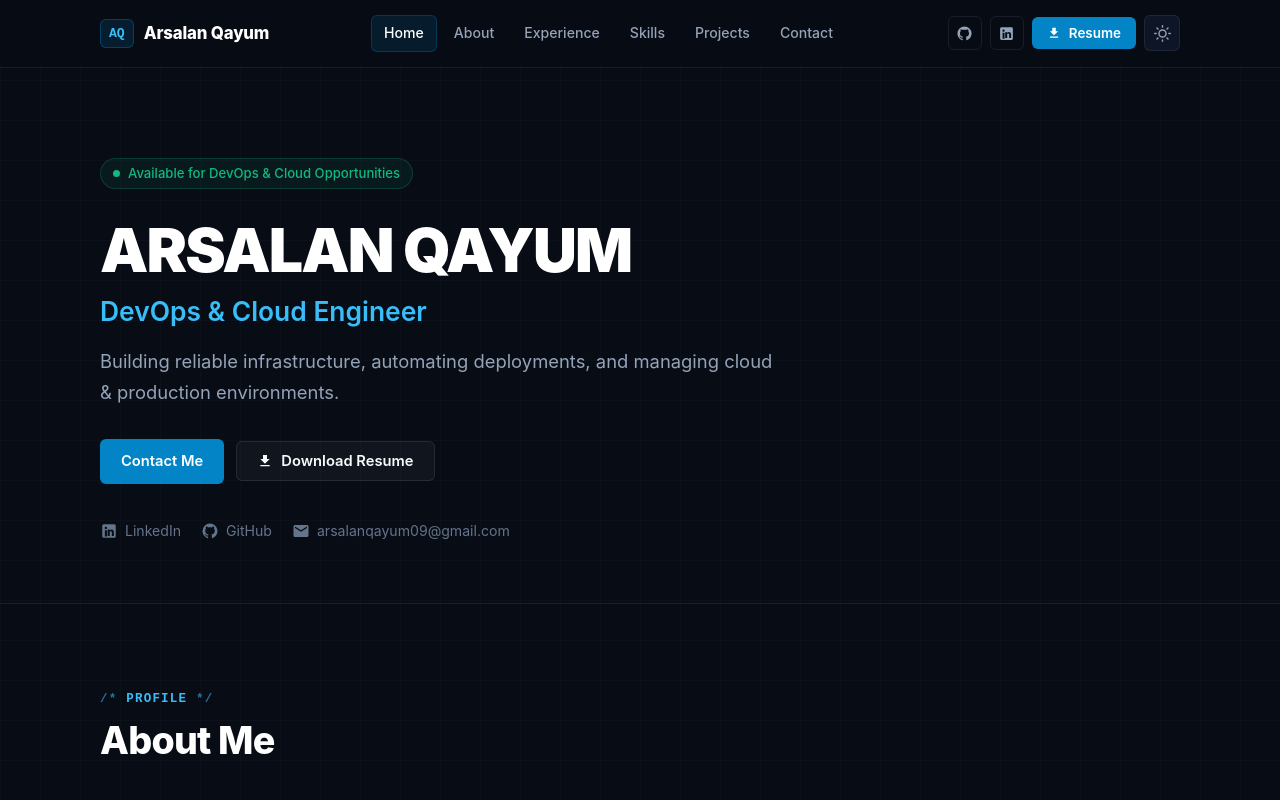
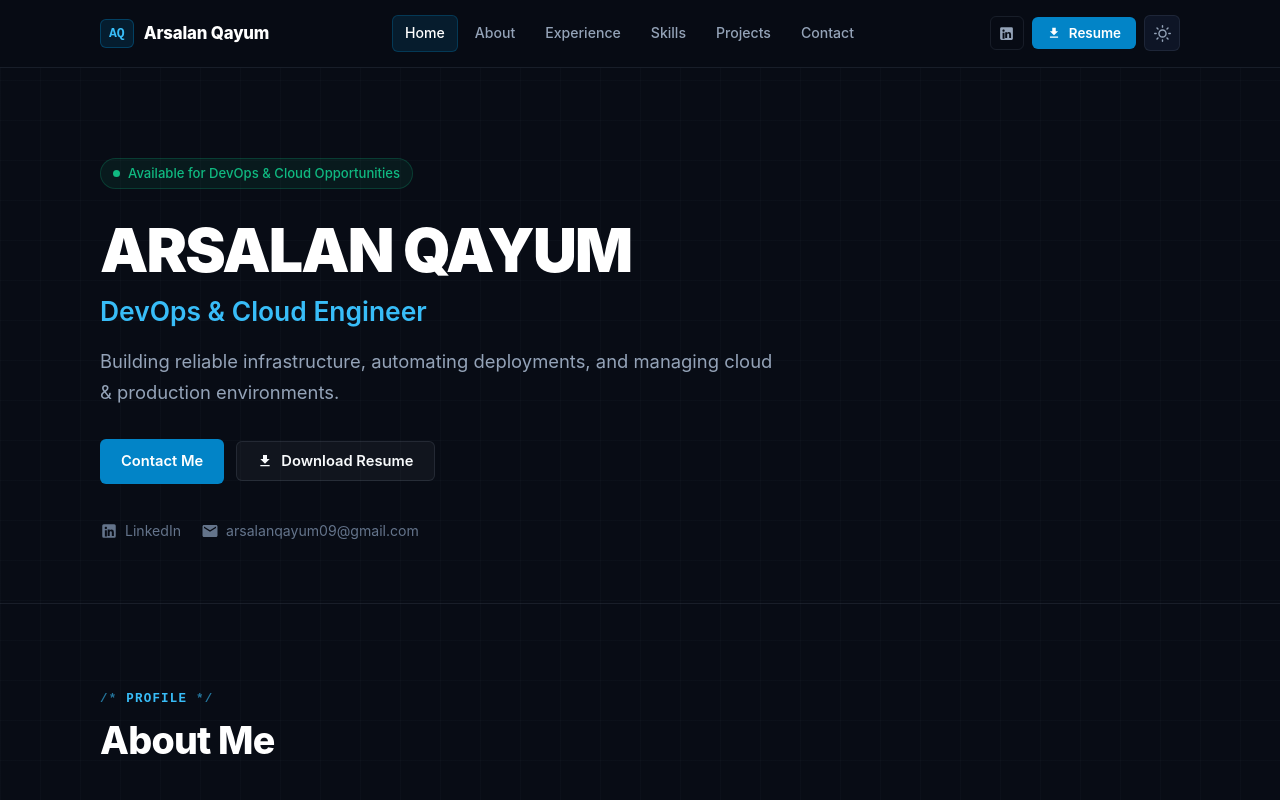
Before and after one commit to ArsalanQayum1/arsalan-portfolio, a Next.js app: page / in a window 1280 px wide. Shown: the top 800 px of the page. Built offline with nearby package versions, Linux system fonts and the light colour scheme.

Commit message:
feat: remove GitHub link and logo across navbar, hero, and project sections

```diff
--- a/components/Hero.jsx
+++ b/components/Hero.jsx
@@ -36,12 +36,6 @@ export default function Hero() {
               </svg>
               <span>LinkedIn</span>
             </a>
-            <a href="https://github.com/ArsalanQayum1" target="_blank" rel="noopener noreferrer" className="hero-social-link" title="GitHub Profile">
-              <svg width="18" height="18" viewBox="0 0 24 24" fill="currentColor">
-                <path d="M12 2A10 10 0 0 0 2 12c0 4.42 2.87 8.17 6.84 9.5.5.08.66-.23.66-.5v-1.69c-2.77.6-3.36-1.34-3.36-1.34-.46-1.16-1.11-1.47-1.11-1.47-.91-.62.07-.6.07-.6 1 .07 1.53 1.03 1.53 1.03.87 1.52 2.34 1.07 2.91.83.1-.65.35-1.09.63-1.34-2.22-.25-4.55-1.11-4.55-4.92 0-1.11.38-2 1.03-2.71-.1-.25-.45-1.29.1-2.64 0 0 .84-.27 2.75 1.02.79-.22 1.65-.33 2.5-.33.85 0 1.71.11 2.5.33 1.91-1.29 2.75-1.02 2.75-1.02.55 1.35.2 2.39.1 2.64.65.71 1.03 1.6 1.03 2.71 0 3.82-2.34 4.66-4.57 4.91.36.31.69.92.69 1.85V21c0 .27.16.59.67.5C19.14 20.16 22 16.42 22 12A10 10 0 0 0 12 2z"/>
-              </svg>
-              <span>GitHub</span>
-            </a>
             <a href="mailto:arsalanqayum09@gmail.com" className="hero-social-link" title="Direct Email">
               <svg width="18" height="18" viewBox="0 0 24 24" fill="currentColor">
                 <path d="M20 4H4c-1.1 0-1.99.9-1.99 2L2 18c0 1.1.9 2 2 2h16c1.1 0 2-.9 2-2V6c0-1.1-.9-2-2-2zm0 4l-8 5-8-5V6l8 5 8-5v2z"/>
--- a/components/Navbar.jsx
+++ b/components/Navbar.jsx
@@ -109,16 +109,6 @@ export default function Navbar() {
 
         {/* Desktop Right Action Area */}
         <div className="nav-cta desktop-cta">
-          <a
-            href="https://github.com/ArsalanQayum1"
-            target="_blank"
-            rel="noopener noreferrer"
-            className="nav-icon-link"
-            aria-label="GitHub Profile"
-            title="GitHub Profile"
-          >
-            <svg viewBox="0 0 24 24"><path d="M12 2A10 10 0 0 0 2 12c0 4.42 2.87 8.17 6.84 9.5.5.08.66-.23.66-.5v-1.69c-2.77.6-3.36-1.34-3.36-1.34-.46-1.16-1.11-1.47-1.11-1.47-.91-.62.07-.6.07-.6 1 .07 1.53 1.03 1.53 1.03.87 1.52 2.34 1.07 2.91.83.1-.65.35-1.09.63-1.34-2.22-.25-4.55-1.11-4.55-4.92 0-1.11.38-2 1.03-2.71-.1-.25-.45-1.29.1-2.64 0 0 .84-.27 2.75 1.02.79-.22 1.65-.33 2.5-.33.85 0 1.71.11 2.5.33 1.91-1.29 2.75-1.02 2.75-1.02.55 1.35.2 2.39.1 2.64.65.71 1.03 1.6 1.03 2.71 0 3.82-2.34 4.66-4.57 4.91.36.31.69.92.69 1.85V21c0 .27.16.59.67.5C19.14 20.16 22 16.42 22 12A10 10 0 0 0 12 2z"/></svg>
-          </a>
           <a
             href="https://linkedin.com/in/arsalan-qayum-19a429225"
             target="_blank"
@@ -241,8 +231,6 @@ export default function Navbar() {
           <div className="mobile-drawer-socials">
             <a href="https://linkedin.com/in/arsalan-qayum-19a429225" target="_blank" rel="noopener noreferrer">LinkedIn</a>
             <span>•</span>
-            <a href="https://github.com/ArsalanQayum1" target="_blank" rel="noopener noreferrer">GitHub</a>
-            <span>•</span>
             <a href="mailto:arsalanqayum09@gmail.com">Email</a>
           </div>
         </div>
--- a/components/Projects.jsx
+++ b/components/Projects.jsx
@@ -5,32 +5,27 @@ export default function Projects() {
     {
       name: 'Assessment Autofiller',
       description: 'Automated evaluation and response tool designed to streamline candidate and compliance assessment workflows with structured data extraction.',
-      technologies: ['Node.js', 'FastAPI', 'Docker', 'Linux', 'Git'],
-      github: 'https://github.com/ArsalanQayum1'
+      technologies: ['Node.js', 'FastAPI', 'Docker', 'Linux', 'Git']
     },
     {
       name: 'Knowledge Hub MSP',
       description: 'Centralized multi-tenant knowledge portal for managed service operations, featuring indexed search and role-based document access.',
-      technologies: ['Next.js', 'React', 'Docker', 'Nginx', 'PostgreSQL', 'Elasticsearch'],
-      github: 'https://github.com/ArsalanQayum1'
+      technologies: ['Next.js', 'React', 'Docker', 'Nginx', 'PostgreSQL', 'Elasticsearch']
     },
     {
       name: 'MSP Investment Platform',
       description: 'Cloud-hosted investment portal architecture with secure user authentication, high availability routing, and database redundancy.',
-      technologies: ['AWS', 'Azure', 'Node.js', 'MySQL', 'PM2', 'Nginx', 'SSL/TLS'],
-      github: 'https://github.com/ArsalanQayum1'
+      technologies: ['AWS', 'Azure', 'Node.js', 'MySQL', 'PM2', 'Nginx', 'SSL/TLS']
     },
     {
       name: 'Monitoring & Observability',
       description: 'Production telemetry stack collecting real-time server metrics, streaming container logs, and alerting on service anomalies.',
-      technologies: ['Prometheus', 'Grafana', 'Loki', 'Promtail', 'Docker Compose', 'Linux'],
-      github: 'https://github.com/ArsalanQayum1'
+      technologies: ['Prometheus', 'Grafana', 'Loki', 'Promtail', 'Docker Compose', 'Linux']
     },
     {
       name: 'Private Infrastructure',
       description: 'On-premise hypervisor infrastructure running isolated virtual machines, container networks, automated snapshot backups, and internal DNS.',
-      technologies: ['Proxmox VE', 'Linux (Ubuntu)', 'Docker', 'SSH', 'BASH Automation', 'Nginx'],
-      github: 'https://github.com/ArsalanQayum1'
+      technologies: ['Proxmox VE', 'Linux (Ubuntu)', 'Docker', 'SSH', 'BASH Automation', 'Nginx']
     }
   ];
 
@@ -50,20 +45,6 @@ export default function Projects() {
             <div key={idx} className="project-clean-card">
               <div className="project-header">
                 <h3 className="project-name">{p.name}</h3>
-                {p.github && (
-                  <a
-                    href={p.github}
-                    target="_blank"
-                    rel="noopener noreferrer"
-                    className="project-github-link"
-                    title="View GitHub Repository"
-                    aria-label={`View ${p.name} source code on GitHub`}
-                  >
-                    <svg width="18" height="18" viewBox="0 0 24 24" fill="currentColor">
-                      <path d="M12 2A10 10 0 0 0 2 12c0 4.42 2.87 8.17 6.84 9.5.5.08.66-.23.66-.5v-1.69c-2.77.6-3.36-1.34-3.36-1.34-.46-1.16-1.11-1.47-1.11-1.47-.91-.62.07-.6.07-.6 1 .07 1.53 1.03 1.53 1.03.87 1.52 2.34 1.07 2.91.83.1-.65.35-1.09.63-1.34-2.22-.25-4.55-1.11-4.55-4.92 0-1.11.38-2 1.03-2.71-.1-.25-.45-1.29.1-2.64 0 0 .84-.27 2.75 1.02.79-.22 1.65-.33 2.5-.33.85 0 1.71.11 2.5.33 1.91-1.29 2.75-1.02 2.75-1.02.55 1.35.2 2.39.1 2.64.65.71 1.03 1.6 1.03 2.71 0 3.82-2.34 4.66-4.57 4.91.36.31.69.92.69 1.85V21c0 .27.16.59.67.5C19.14 20.16 22 16.42 22 12A10 10 0 0 0 12 2z"/>
-                    </svg>
-                  </a>
-                )}
               </div>
 
               <p className="project-description">{p.description}</p>
```
